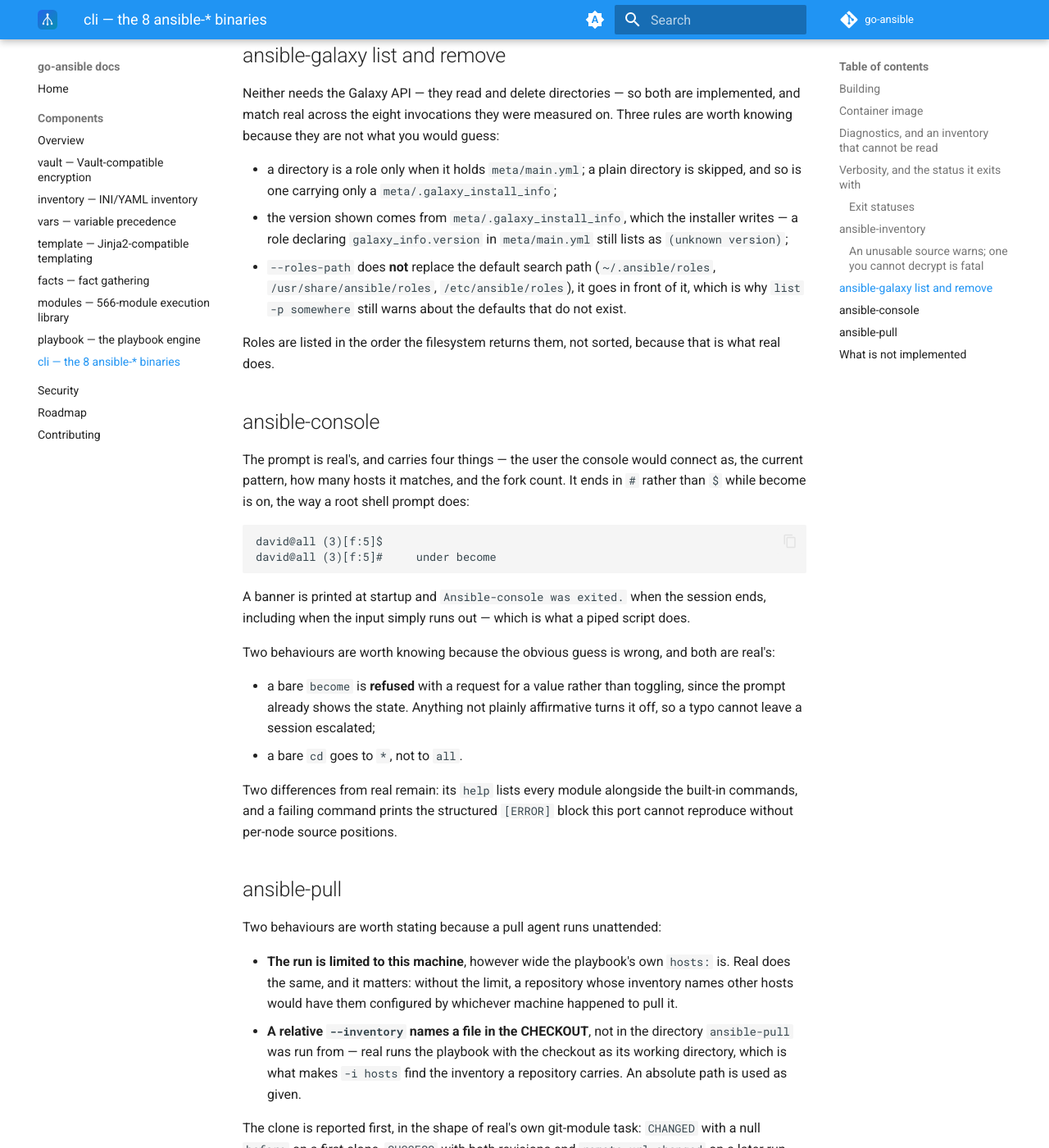
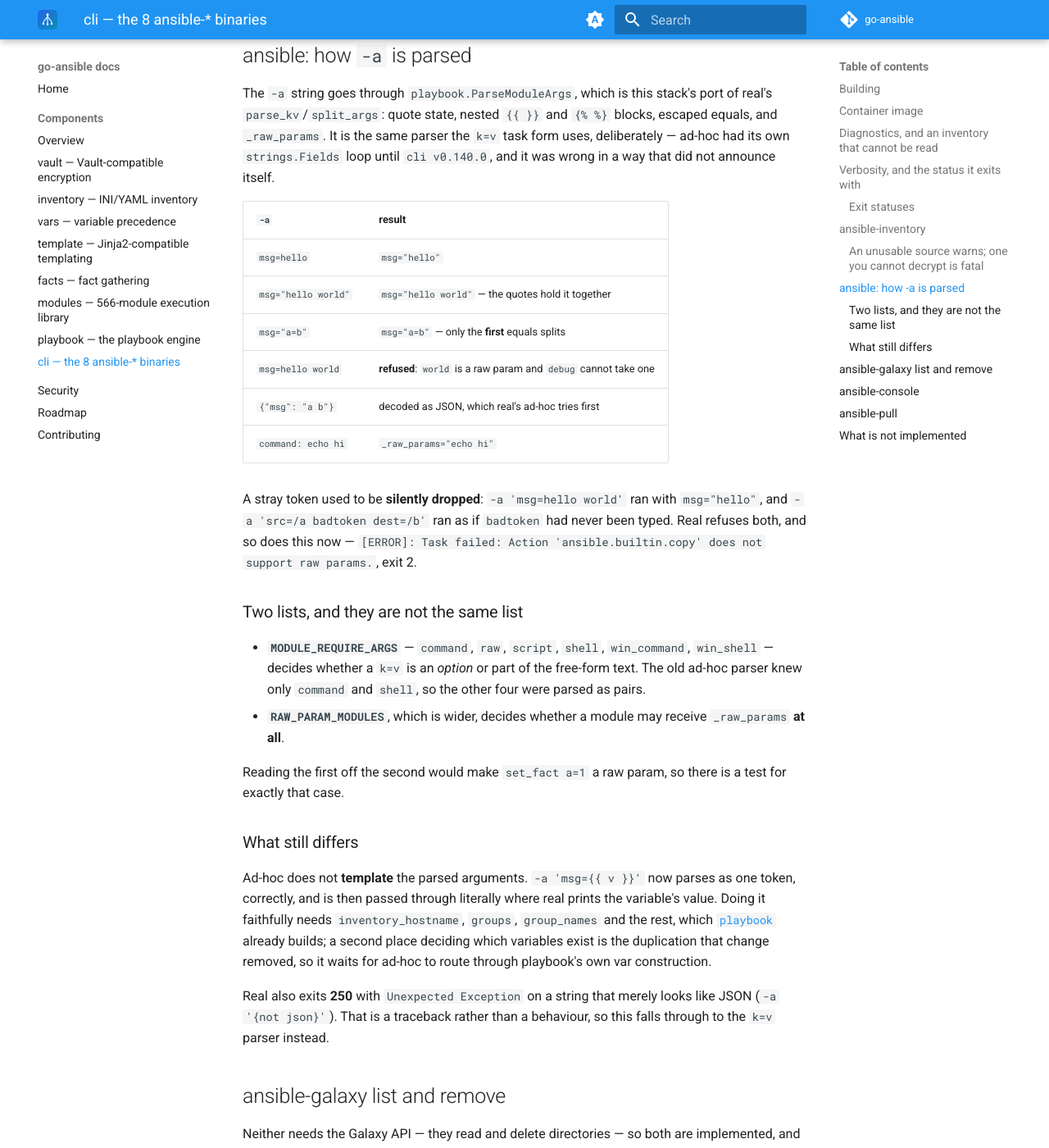
Before and after one commit to go-ansible/docs, an MkDocs documentation site: the page built from docs/components/cli.md, in a window 1280 px wide and 1400 px high, scrolled down 5752 px. Shown: the whole window at 82% size. Built offline with MkDocs 1.6.1 and Material for MkDocs 9.7.7, drawn with Linux system fonts in a browser that asks for light colours; the version menu is left out.

Commit message:
cli: how ad-hoc -a is parsed, and what still differs (#84)
Documents cli v0.140.0 and playbook v0.138.0: the -a string now goes
through the same parse_kv port the k=v task form uses, instead of a
strings.Fields loop that could not see quotes or Jinja blocks and
silently dropped any token without an equals sign.

Records the two lists and why they are not interchangeable
(MODULE_REQUIRE_ARGS decides option-vs-free-form, RAW_PARAM_MODULES
decides whether _raw_params is allowed at all), since reading the first
off the second would make 'set_fact a=1' a raw param.

And names what still differs rather than leaving it implied: ad-hoc does
not template the parsed arguments, and real's exit-250 traceback on a
string that merely looks like JSON is not matched on purpose.

Co-authored-by: Claude Opus 5 <noreply@anthropic.com>

```diff
--- a/docs/components/cli.md
+++ b/docs/components/cli.md
@@ -223,6 +223,54 @@ which real reports for the implicit localhost. It is a path to a Python this
 port never runs, so stating one would be a claim about the target that is not
 true here.
 
+## ansible: how `-a` is parsed
+
+The `-a` string goes through `playbook.ParseModuleArgs`, which is this stack's
+port of real's `parse_kv`/`split_args`: quote state, nested `{{ }}` and `{% %}`
+blocks, escaped equals, and `_raw_params`. It is the same parser the `k=v` task
+form uses, deliberately — ad-hoc had its own `strings.Fields` loop until
+`cli v0.140.0`, and it was wrong in a way that did not announce itself.
+
+| `-a` | result |
+|---|---|
+| `msg=hello` | `msg="hello"` |
+| `msg="hello world"` | `msg="hello world"` — the quotes hold it together |
+| `msg="a=b"` | `msg="a=b"` — only the **first** equals splits |
+| `msg=hello world` | **refused**: `world` is a raw param and `debug` cannot take one |
+| `{"msg": "a b"}` | decoded as JSON, which real's ad-hoc tries first |
+| `command: echo hi` | `_raw_params="echo hi"` |
+
+A stray token used to be **silently dropped**: `-a 'msg=hello world'` ran with
+`msg="hello"`, and `-a 'src=/a badtoken dest=/b'` ran as if `badtoken` had never
+been typed. Real refuses both, and so does this now — `[ERROR]: Task failed:
+Action 'ansible.builtin.copy' does not support raw params.`, exit 2.
+
+### Two lists, and they are not the same list
+
+- **`MODULE_REQUIRE_ARGS`** — `command`, `raw`, `script`, `shell`,
+  `win_command`, `win_shell` — decides whether a `k=v` is an *option* or part of
+  the free-form text. The old ad-hoc parser knew only `command` and `shell`, so
+  the other four were parsed as pairs.
+- **`RAW_PARAM_MODULES`**, which is wider, decides whether a module may receive
+  `_raw_params` **at all**.
+
+Reading the first off the second would make `set_fact a=1` a raw param, so there
+is a test for exactly that case.
+
+### What still differs
+
+Ad-hoc does not **template** the parsed arguments. `-a 'msg={{ v }}'` now parses
+as one token, correctly, and is then passed through literally where real prints
+the variable's value. Doing it faithfully needs `inventory_hostname`, `groups`,
+`group_names` and the rest, which [`playbook`](playbook.md) already builds; a
+second place deciding which variables exist is the duplication that change
+removed, so it waits for ad-hoc to route through playbook's own var
+construction.
+
+Real also exits **250** with `Unexpected Exception` on a string that merely
+looks like JSON (`-a '{not json}'`). That is a traceback rather than a
+behaviour, so this falls through to the `k=v` parser instead.
+
 ## ansible-galaxy list and remove
 
 Neither needs the Galaxy API — they read and delete directories — so both are
```
